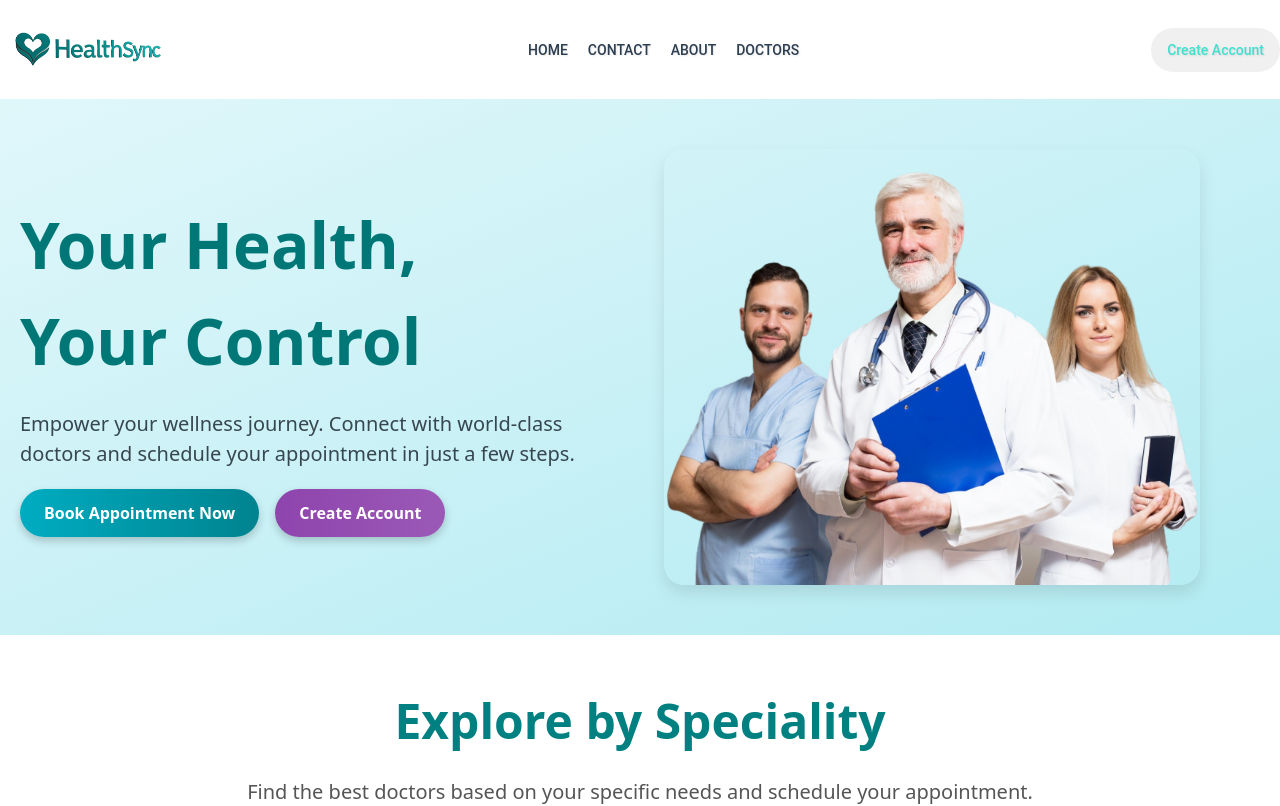
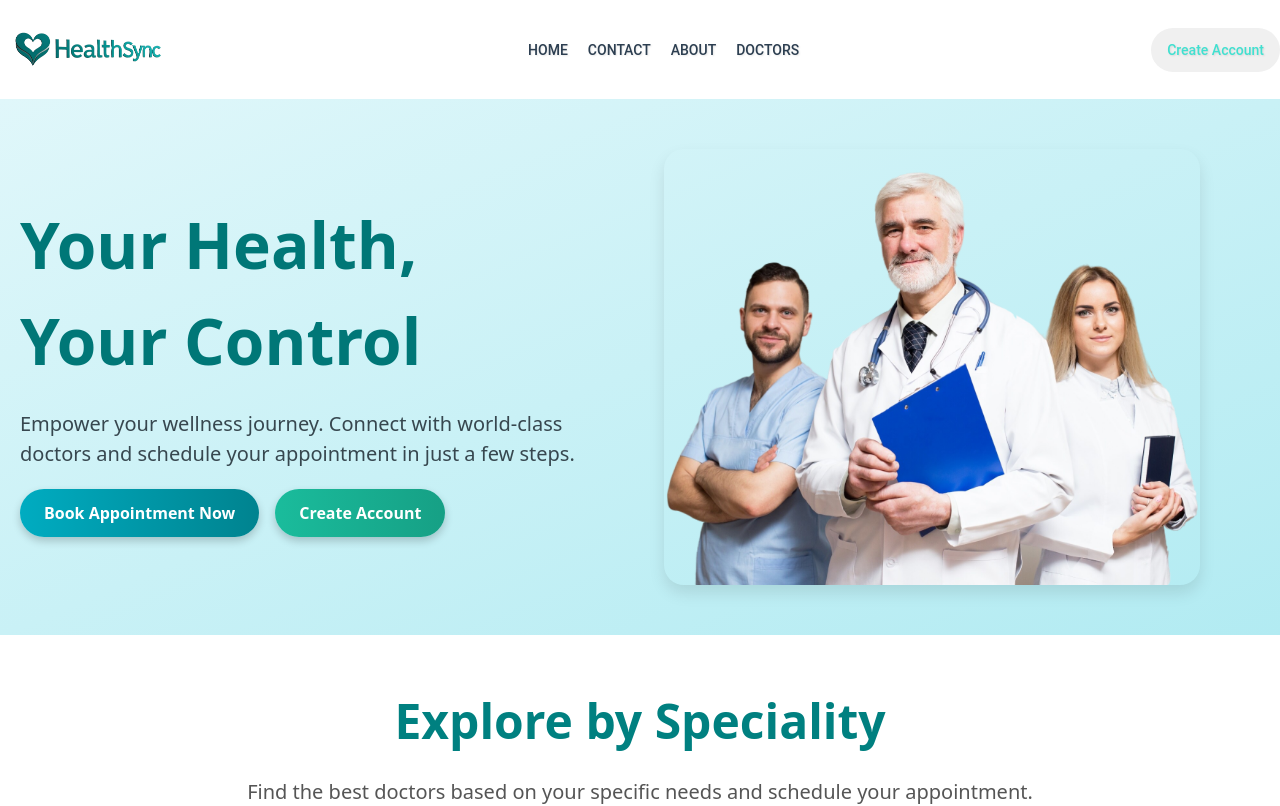
Before and after one commit to Infra-Ninjas/Front-End, a React (Vite) app: page / in a window 1280 px wide. Shown: the top 806 px of the page. Built offline with nearby package versions, Linux system fonts and the light colour scheme.

Commit message:
change button color

```diff
--- a/src/components/Header.jsx
+++ b/src/components/Header.jsx
@@ -52,7 +52,7 @@ const Header = () => {
             <div
               style={{
                 ...buttonStyle,
-                background: 'linear-gradient(to right, #8E44AD, #9B59B6)',
+                background: 'linear-gradient(to right, #1abc9c, #16a085)',
               }}
               onMouseEnter={(e) => (e.currentTarget.style.transform = 'scale(1.05)')}
               onMouseLeave={(e) => (e.currentTarget.style.transform = 'scale(1)')}
```
